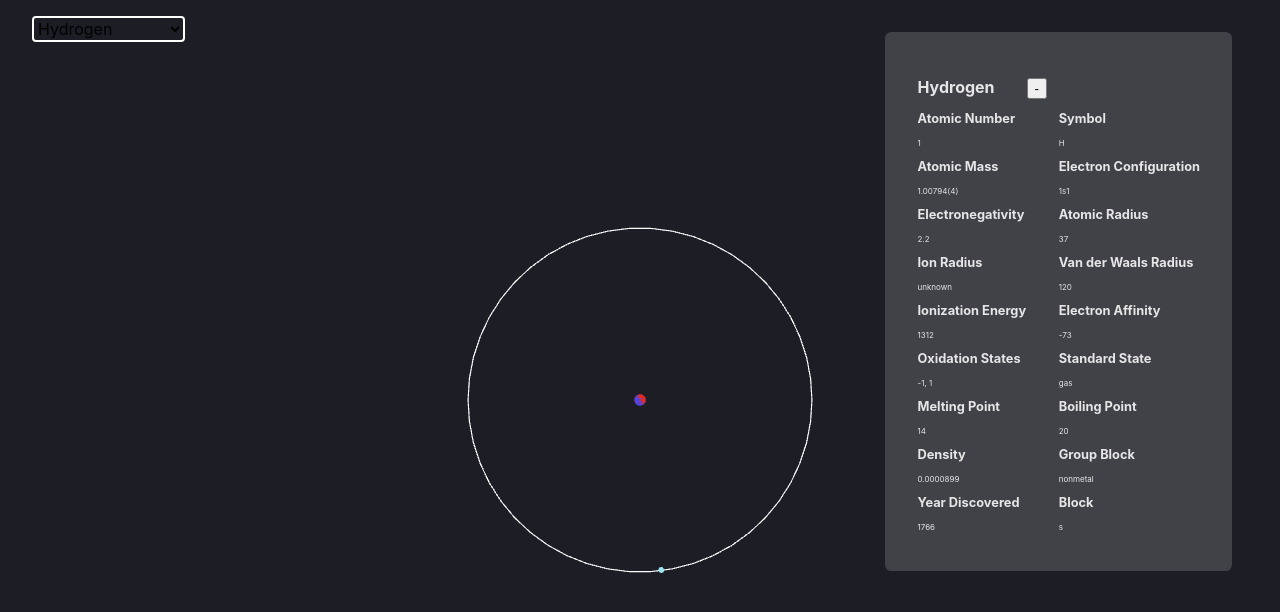
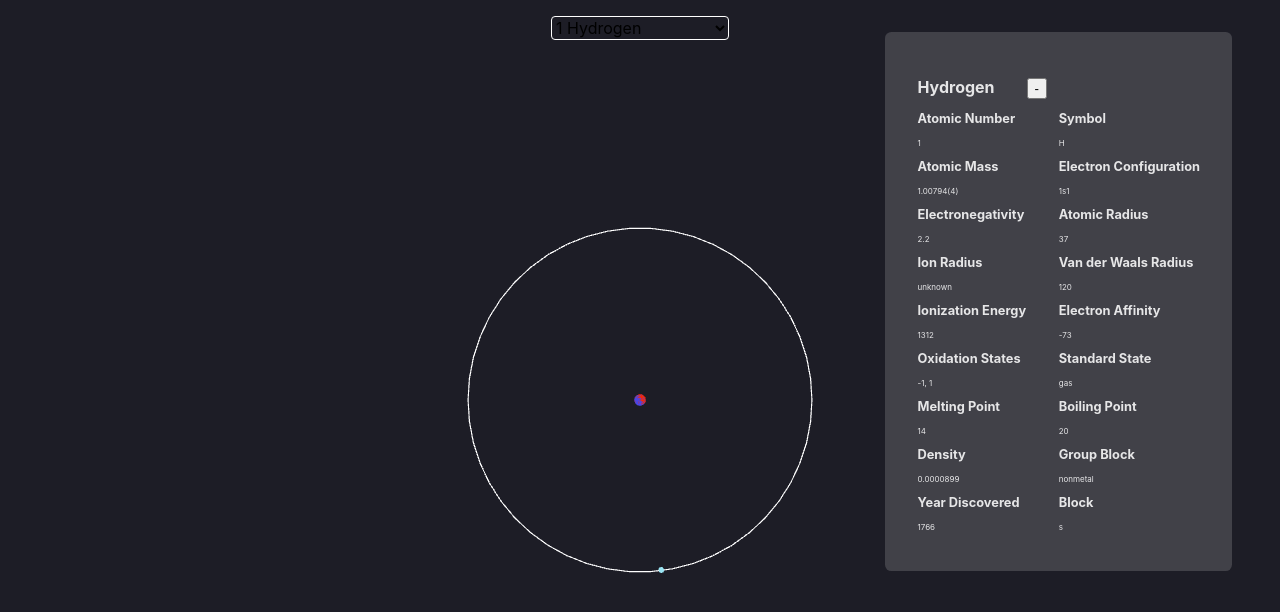
Before and after one commit to SteveMcT/atom-model, a website built with Vite: page index.html in a window 1280 px wide. Built offline with nearby package versions, Linux system fonts and the light colour scheme; animation ran at ten frames a second.

Commit message:
refactored code, worked on styles

```diff
--- /dev/null
+++ b/src/components/atom-dropdown.ts
@@ -0,0 +1,8 @@
+const dropDownElement = document.createElement("select");
+const dropDown = document.body.appendChild(dropDownElement);
+
+dropDownElement.id = "select-atoms";
+dropDownElement.name = "select-atoms";
+dropDownElement.value = "Hydrogen";
+
+export { dropDown };
--- a/src/components/information-screen.ts
+++ b/src/components/information-screen.ts
@@ -1,6 +1,6 @@
 import IJSONAtom from "../entities/IJSONAtom";
 
-const addInformationScreen = (name: IJSONAtom) => {
+const updateInformationScreen = (name: IJSONAtom) => {
   document.querySelector("#information-screen")?.remove();
 
   const informationScreen = document.createElement("div");
@@ -100,4 +100,4 @@ const addInformationScreen = (name: IJSONAtom) => {
   document.body.appendChild(informationScreen);
 };
 
-export default addInformationScreen;
+export default updateInformationScreen;
--- a/src/main.ts
+++ b/src/main.ts
@@ -6,39 +6,32 @@ import "./styles/information-screen.css";
 import "./styles/style.css";
 
 import atomList from "./assets/atoms.json";
-import addInformationScreen from "./components/information-screen";
+import updateInformationScreen from "./components/information-screen";
 import Atom from "./entities/Atom";
 import IJSONAtom from "./entities/IJSONAtom";
+
+import { dropDown } from "./components/atom-dropdown";
 
 let atom: Atom;
 let scene = new Scene();
 
-const dropDownElement = document.createElement("select");
-const dropDown = document.body.appendChild(dropDownElement);
-
-dropDownElement.id = "select-atoms";
-dropDownElement.name = "select-atoms";
-dropDownElement.value = "Hydrogen";
-dropDown.addEventListener("change", (e) => updateAtom((e.target! as any).value));
-
 // add the atoms to the dropdown
 atomList.map((atom) => {
   const element = document.createElement("option");
-  element.innerHTML = atom.name;
+  element.innerHTML = `${atom.atomicNumber} ${atom.name}`;
   element.value = atom.name;
   dropDown.appendChild(element);
 });
+dropDown.addEventListener("change", (e) => updateAtom((e.target! as any).value));
 
 const updateAtom = (name: string) => {
   const atomData = atomList.find((a) => a.name == name)! as unknown as IJSONAtom;
+  atom = new Atom(atomData);
 
-  atom = new Atom(atomData);
-  scene.clear();
-  scene.add(atom.group);
-  console.log(atom.group);
+  scene.clear().add(atom.group);
   scene.background = new Color(0x1d1d26);
 
-  addInformationScreen(atomData);
+  updateInformationScreen(atomData);
 };
 
 function animate() {
--- a/src/styles/dropdown.css
+++ b/src/styles/dropdown.css
@@ -1,17 +1,17 @@
 #select-atoms {
   position: absolute;
+  left: 50%;
+  transform: translateX(-50%);
   top: 1rem;
-  left: 2rem;
   z-index: 400;
 
   /* appearance: none; */
   background-color: transparent;
   padding: 0 1em 0 0;
-  border: 2px solid #fff;
+  border: 1.5px solid #fff;
   border-radius: 0.25rem;
   outline: none;
 
-  cursor: pointer;
   font-family: inherit;
   font-size: inherit;
   cursor: inherit;
--- a/src/styles/information-screen.css
+++ b/src/styles/information-screen.css
@@ -15,6 +15,7 @@
   display: inline-block;
   margin-right: 2rem;
 }
+
 #information-screen-content {
   display: grid;
   grid-template-columns: 1fr 1fr;
@@ -25,6 +26,7 @@
   margin-bottom: 0.5rem;
   margin: 0;
 }
+
 .information-screen-content-item p {
   font-size: 0.5rem;
   margin-bottom: 0.5rem;
```
